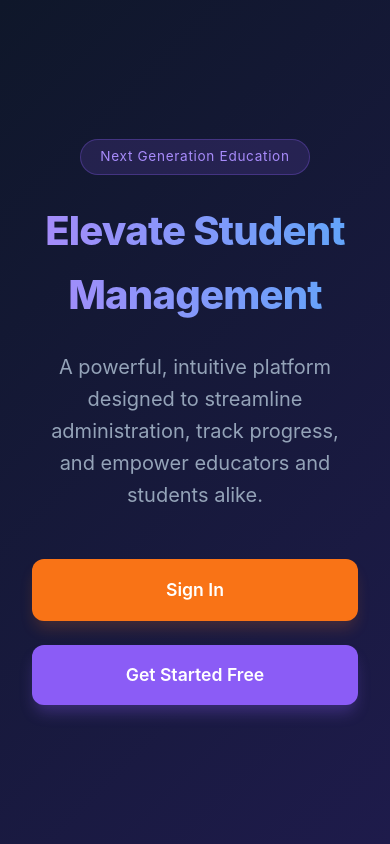
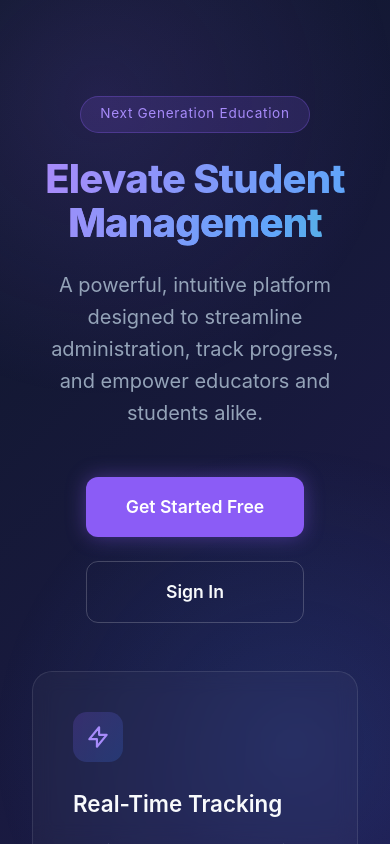
Before and after one commit to anandkpvt18-wq/student-management-system, a Next.js app in the folder frontend/: page / in a window 390 px wide. Built offline with nearby package versions, Linux system fonts and the light colour scheme.

Commit message:
Update home page design and fix DB init

```diff
--- a/frontend/src/app/globals.css
+++ b/frontend/src/app/globals.css
@@ -407,11 +407,214 @@ h1 {
   transform: translateY(-1px);
 }
 
+/* ── Premium Home Page Styles ── */
+.home-wrapper {
+  position: relative;
+  min-height: 100vh;
+  width: 100%;
+  overflow-x: hidden;
+  background: var(--bg-gradient);
+}
+
+.bg-glow {
+  position: absolute;
+  width: 600px;
+  height: 600px;
+  background: radial-gradient(circle, rgba(139,92,246,0.15) 0%, rgba(0,0,0,0) 70%);
+  border-radius: 50%;
+  z-index: 0;
+  pointer-events: none;
+}
+
+.glow-top-left {
+  top: -200px;
+  left: -200px;
+}
+
+.glow-bottom-right {
+  bottom: -200px;
+  right: -200px;
+  background: radial-gradient(circle, rgba(59,130,246,0.15) 0%, rgba(0,0,0,0) 70%);
+}
+
+.home-main {
+  position: relative;
+  z-index: 1;
+  flex: 1;
+  display: flex;
+  flex-direction: column;
+  align-items: center;
+  padding: 4rem 2rem;
+  max-width: 1200px;
+  margin: 0 auto;
+}
+
+.hero {
+  text-align: center;
+  max-width: 800px;
+  margin-top: 4rem;
+  margin-bottom: 5rem;
+  display: flex;
+  flex-direction: column;
+  align-items: center;
+}
+
+.hero-title {
+  font-size: 4.5rem;
+  line-height: 1.1;
+  margin-bottom: 1.5rem;
+}
+
+.text-gradient {
+  background: linear-gradient(to right, #a78bfa, #60a5fa, #34d399);
+  -webkit-background-clip: text;
+  -webkit-text-fill-color: transparent;
+  background-size: 200% auto;
+  animation: shine 5s linear infinite;
+}
+
+@keyframes shine {
+  to { background-position: 200% center; }
+}
+
+.pulse {
+  animation: pulse 2s infinite;
+}
+
+@keyframes pulse {
+  0% { box-shadow: 0 0 0 0 rgba(139, 92, 246, 0.4); }
+  70% { box-shadow: 0 0 0 10px rgba(139, 92, 246, 0); }
+  100% { box-shadow: 0 0 0 0 rgba(139, 92, 246, 0); }
+}
+
+.btn-glow {
+  box-shadow: 0 0 20px rgba(139, 92, 246, 0.4);
+}
+
+.btn-glow:hover {
+  box-shadow: 0 0 30px rgba(139, 92, 246, 0.6);
+}
+
+.btn-outline {
+  background: transparent;
+  border: 1px solid rgba(255, 255, 255, 0.2);
+  color: var(--text-main);
+  box-shadow: none;
+}
+
+.btn-outline:hover {
+  background: rgba(255, 255, 255, 0.05);
+  border-color: rgba(255, 255, 255, 0.4);
+  transform: translateY(-2px);
+}
+
+/* Features */
+.features-section {
+  display: grid;
+  grid-template-columns: repeat(auto-fit, minmax(300px, 1fr));
+  gap: 2rem;
+  width: 100%;
+  margin-bottom: 4rem;
+}
+
+.feature-card {
+  background: rgba(255, 255, 255, 0.03);
+  backdrop-filter: blur(10px);
+  border: 1px solid var(--glass-border);
+  border-radius: 20px;
+  padding: 2.5rem;
+  text-align: left;
+  transition: all 0.4s cubic-bezier(0.175, 0.885, 0.32, 1.275);
+}
+
+.feature-card:hover {
+  transform: translateY(-10px);
+  border-color: rgba(139, 92, 246, 0.5);
+  box-shadow: 0 20px 40px -5px rgba(15, 23, 42, 0.6);
+  background: rgba(255, 255, 255, 0.05);
+}
+
+.feature-icon {
+  width: 50px;
+  height: 50px;
+  background: linear-gradient(135deg, rgba(139,92,246,0.2) 0%, rgba(59,130,246,0.2) 100%);
+  border-radius: 14px;
+  display: flex;
+  align-items: center;
+  justify-content: center;
+  margin-bottom: 1.5rem;
+  color: #a78bfa;
+}
+
+.feature-icon svg {
+  width: 26px;
+  height: 26px;
+}
+
+.feature-card h3 {
+  font-size: 1.4rem;
+  font-weight: 600;
+  margin-bottom: 1rem;
+  color: var(--text-main);
+}
+
+.feature-card p {
+  color: var(--text-muted);
+  font-size: 1rem;
+  line-height: 1.6;
+}
+
+/* Animations */
+.slide-up {
+  opacity: 0;
+  animation: slideUp 0.8s ease-out forwards;
+}
+
+.slide-up-delay {
+  opacity: 0;
+  animation: slideUp 0.8s ease-out 0.2s forwards;
+}
+
+.slide-up-delay-2 {
+  opacity: 0;
+  animation: slideUp 0.8s ease-out 0.4s forwards;
+}
+
+.fade-in {
+  opacity: 0;
+  animation: fadeIn 1s ease-out 0.3s forwards;
+}
+
+.delay-1 { animation-delay: 0.5s; }
+.delay-2 { animation-delay: 0.7s; }
+
+@keyframes slideUp {
+  from { opacity: 0; transform: translateY(30px); }
+  to { opacity: 1; transform: translateY(0); }
+}
+
+.home-footer {
+  margin-top: 2rem;
+  text-align: center;
+}
+
+.stats {
+  font-size: 1.1rem;
+  color: var(--text-muted);
+}
+
+.highlight {
+  color: #34d399;
+  font-weight: 700;
+}
+
 @media (max-width: 640px) {
-  h1 { font-size: 2.5rem; }
+  h1, .hero-title { font-size: 2.5rem; }
   .cta-group { flex-direction: column; }
   .btn { width: 100%; }
   .auth-card { padding: 1.5rem; }
   .dashboard-grid { grid-template-columns: 1fr; }
   .quick-actions { flex-direction: column; }
+  .features-section { grid-template-columns: 1fr; }
+  .hero { margin-top: 2rem; margin-bottom: 3rem; }
 }
--- a/frontend/src/app/page.js
+++ b/frontend/src/app/page.js
@@ -2,23 +2,66 @@ import Link from 'next/link';
 
 export default function Home() {
   return (
-    <main>
+    <div className="home-wrapper">
+      {/* Decorative Background Elements */}
+      <div className="bg-glow glow-top-left"></div>
+      <div className="bg-glow glow-bottom-right"></div>
+
+      <main className="home-main">
         <section className="hero">
-        <div className="badge">Next Generation Education</div>
-        <h1>Elevate Student <br/>Management</h1>
-        <p className="description">
+          <div className="badge pulse">Next Generation Education</div>
+          <h1 className="hero-title">
+            Elevate Student <br />
+            <span className="text-gradient">Management</span>
+          </h1>
+          <p className="description slide-up">
             A powerful, intuitive platform designed to streamline administration,
             track progress, and empower educators and students alike.
           </p>
-        <div className="cta-group">
-          <Link href="/auth/signin" className="btn btn-secondary">
+          <div className="cta-group slide-up-delay">
+            <Link href="/auth/signup" className="btn btn-primary btn-glow">
+              Get Started Free
+            </Link>
+            <Link href="/auth/signin" className="btn btn-secondary btn-outline">
               Sign In
-          </Link>
-          <Link href="/auth/signup" className="btn btn-primary">
-            Get Started Free
             </Link>
           </div>
         </section>
+
+        <section className="features-section">
+          <div className="feature-card fade-in">
+            <div className="feature-icon">
+              <svg fill="none" viewBox="0 0 24 24" stroke="currentColor">
+                <path strokeLinecap="round" strokeLinejoin="round" strokeWidth={2} d="M13 10V3L4 14h7v7l9-11h-7z" />
+              </svg>
+            </div>
+            <h3>Real-Time Tracking</h3>
+            <p>Monitor student progress with instantly updated dashboards and analytics.</p>
+          </div>
+          <div className="feature-card fade-in delay-1">
+            <div className="feature-icon">
+              <svg fill="none" viewBox="0 0 24 24" stroke="currentColor">
+                <path strokeLinecap="round" strokeLinejoin="round" strokeWidth={2} d="M12 15v2m-6 4h12a2 2 0 002-2v-6a2 2 0 00-2-2H6a2 2 0 00-2 2v6a2 2 0 002 2zm10-10V7a4 4 0 00-8 0v4h8z" />
+              </svg>
+            </div>
+            <h3>Secure Roles</h3>
+            <p>Enterprise-grade security ensuring proper access control for teachers, admins, and students.</p>
+          </div>
+          <div className="feature-card fade-in delay-2">
+            <div className="feature-icon">
+              <svg fill="none" viewBox="0 0 24 24" stroke="currentColor">
+                <path strokeLinecap="round" strokeLinejoin="round" strokeWidth={2} d="M9 19v-6a2 2 0 00-2-2H5a2 2 0 00-2 2v6a2 2 0 002 2h2a2 2 0 002-2zm0 0V9a2 2 0 012-2h2a2 2 0 012 2v10m-6 0a2 2 0 002 2h2a2 2 0 002-2m0 0V5a2 2 0 012-2h2a2 2 0 012 2v14a2 2 0 01-2 2h-2a2 2 0 01-2-2z" />
+              </svg>
+            </div>
+            <h3>Data Analytics</h3>
+            <p>Actionable insights derived from comprehensive performance and behavior data.</p>
+          </div>
+        </section>
+
+        <footer className="home-footer">
+          <p className="stats slide-up-delay-2">Trusted by <span className="highlight">10,000+</span> students globally</p>
+        </footer>
       </main>
+    </div>
   );
 }
```
Also changed, not shown: 1 other file (tests, documents, lock files or other folders). Lines whose indentation alone changed are shown as unchanged.
